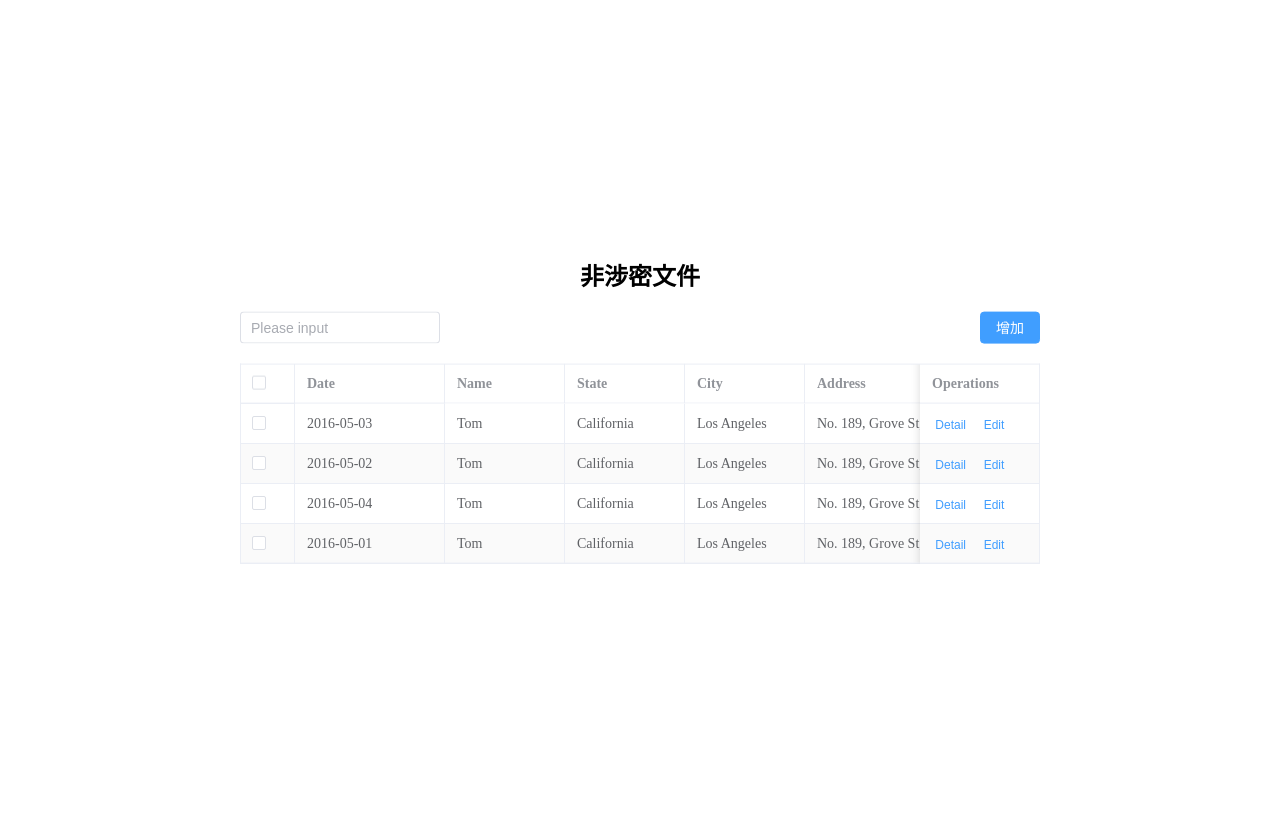
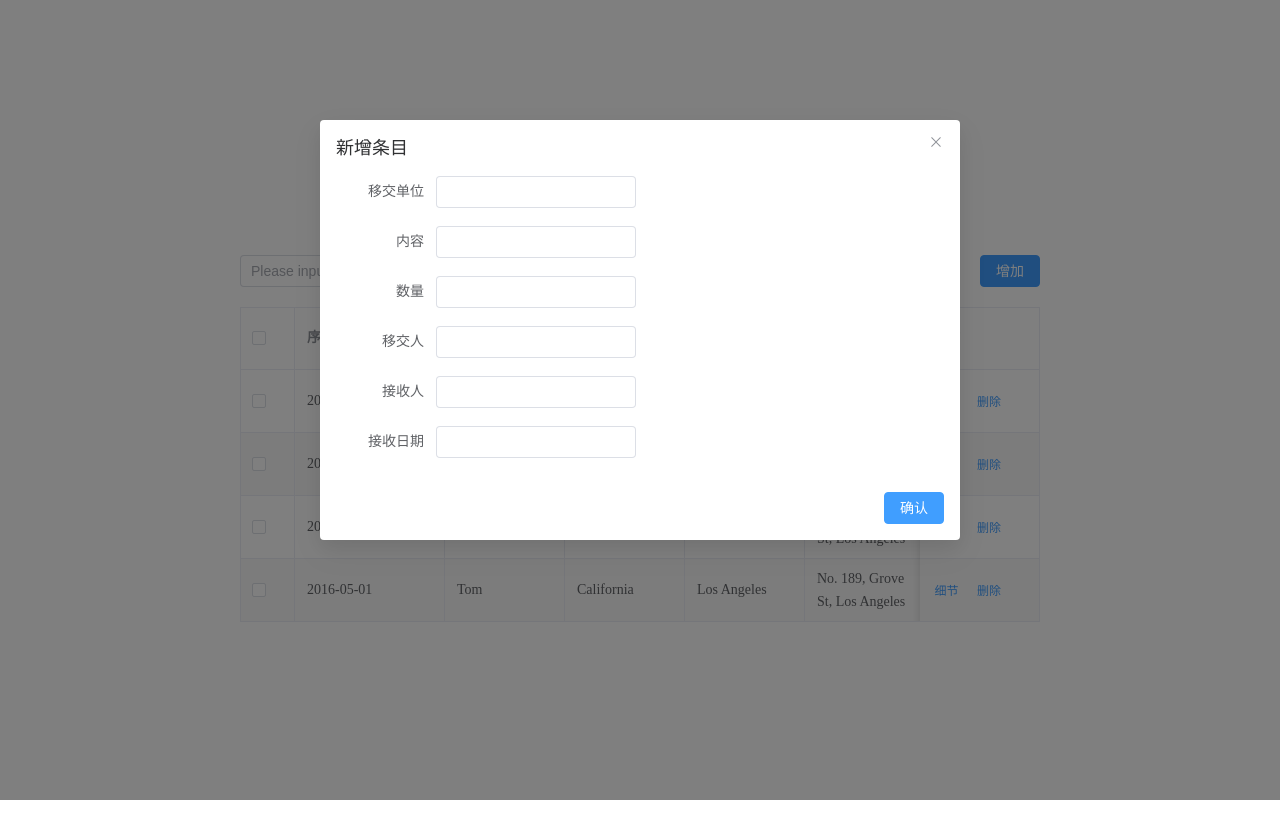
Before and after one commit to zhyishen/Items_destroyed_WMS, a Vue app in the folder vue_ui/: page / in a window 1280 px wide. Both pictures are taken after a click on the button "增加". Before the commit the page ends 800 px from the top, so only its background shows below. Built offline with nearby package versions, Linux system fonts and the light colour scheme.

Commit message:
add input form

```diff
--- a/vue_ui/App.vue
+++ b/vue_ui/App.vue
@@ -5,41 +5,52 @@
     let queryInput = ref("")
     let multipleSelection = ref([])
     let tableData = ref([{
-    date: '2016-05-03',
-    name: 'Tom',
-    state: 'California',
-    city: 'Los Angeles',
-    address: 'No. 189, Grove St, Los Angeles',
-    zip: 'CA 90036',
-    tag: 'Home',
+        id: '2016-05-03',
+        department: 'Tom',
+        detail: 'California',
+        quantity: 'Los Angeles',
+        transferor: 'No. 189, Grove St, Los Angeles',
+        recipient: 'CA 90036',
+        receiveDate: 'Home',
     },
     {
-    date: '2016-05-02',
-    name: 'Tom',
-    state: 'California',
-    city: 'Los Angeles',
-    address: 'No. 189, Grove St, Los Angeles',
-    zip: 'CA 90036',
-    tag: 'Office',
+        id: '2016-05-02',
+        department: 'Tom',
+        detail: 'California',
+        quantity: 'Los Angeles',
+        transferor: 'No. 189, Grove St, Los Angeles',
+        recipient: 'CA 90036',
+        receiveDate: 'Office',
     },
     {
-    date: '2016-05-04',
-    name: 'Tom',
-    state: 'California',
-    city: 'Los Angeles',
-    address: 'No. 189, Grove St, Los Angeles',
-    zip: 'CA 90036',
-    tag: 'Home',
+        id: '2016-05-04',
+        department: 'Tom',
+        detail: 'California',
+        quantity: 'Los Angeles',
+        transferor: 'No. 189, Grove St, Los Angeles',
+        recipient: 'CA 90036',
+        receiveDate: 'Home',
     },
     {
-    date: '2016-05-01',
-    name: 'Tom',
-    state: 'California',
-    city: 'Los Angeles',
-    address: 'No. 189, Grove St, Los Angeles',
-    zip: 'CA 90036',
-    tag: 'Office',
+        id: '2016-05-01',
+        department: 'Tom',
+        detail: 'California',
+        quantity: 'Los Angeles',
+        transferor: 'No. 189, Grove St, Los Angeles',
+        recipient: 'CA 90036',
+        receiveDate: 'Office',
     },])
+    let dialogFormVisible = ref(false)
+    let tableForm = ref({
+        id:'',
+        department:'',
+        detail:'',
+        quantity:'',
+        transferor:'',
+        recipient:'',
+        receiveDate:''
+    })
+
     // 方法
     const handleClick = () =>{
         console.log('click')
@@ -48,6 +59,9 @@
     const handleSelectionChange = (val) => {
         multipleSelection.value = val
         console.log(val);
+    }
+    const handleAdd = () =>{
+        dialogFormVisible.value = true
     }
 
 </script>
@@ -59,8 +73,8 @@
         </div>
         <!-- query -->
         <div class="query-box">
-            <el-input v-model="queryInput" placeholder="Please input" />
-            <el-button type="primary">增加</el-button>
+            <el-input class="query-input" v-model="queryInput" placeholder="Please input" />
+            <el-button type="primary" @click="handleAdd">增加</el-button>
         </div>
         <!-- table -->
         <div class="table">
@@ -73,19 +87,53 @@
                 @selection-change="handleSelectionChange"
             >
                 <el-table-column type="selection" width="55" />
-                <el-table-column fixed prop="date" label="Date" width="150" />
-                <el-table-column prop="name" label="Name" width="120" />
-                <el-table-column prop="state" label="State" width="120" />
-                <el-table-column prop="city" label="City" width="120" />
-                <el-table-column prop="address" label="Address" width="600" />
-                <el-table-column prop="zip" label="Zip" width="120" />
-                <el-table-column fixed="right" label="Operations" width="120">
+                <el-table-column fixed prop="id" label="序号" width="150" />
+                <el-table-column prop="department" label="移交单位" width="120" />
+                <el-table-column prop="detail" label="内容（明细）" width="120" />
+                <el-table-column prop="quantity" label="数量（单位公斤）" width="120" />
+                <el-table-column prop="transferor" label="移交人" width="120" />
+                <el-table-column prop="recipient" label="接收人" width="120" />
+                <el-table-column prop="receiveDate" label="接收日期" width="120" />
+                <el-table-column fixed="right" label="操作" width="120">
                     <template #default>
-                        <el-button link type="primary" size="small" @click="handleClick">Detail</el-button>
-                        <el-button link type="primary" size="small">Edit</el-button>
+                        <el-button link type="primary" size="small" @click="handleClick">细节</el-button>
+                        <el-button link type="primary" size="small">删除</el-button>
                     </template>
                 </el-table-column>
             </el-table>
+        </div>
+        <div>
+            <!-- input window -->
+            <el-dialog v-model="dialogFormVisible" title="新增条目">
+                <el-form :model="tableForm">
+                    <el-form-item label="移交单位" :label-width="100">
+                        <el-input v-model="tableForm.department" autocomplete="off" />
+                    </el-form-item>
+                    <el-form-item label="内容" :label-width="100">
+                        <el-input v-model="tableForm.detail" autocomplete="off" />
+                    </el-form-item>
+                    <el-form-item label="数量" :label-width="100">
+                        <el-input v-model="tableForm.quantity" autocomplete="off" />
+                    </el-form-item>
+                    <el-form-item label="移交人" :label-width="100">
+                        <el-input v-model="tableForm.transferor" autocomplete="off" />
+                    </el-form-item>
+                    <el-form-item label="接收人" :label-width="100">
+                        <el-input v-model="tableForm.recipient" autocomplete="off" />
+                    </el-form-item>
+                    <el-form-item label="接收日期" :label-width="100">
+                        <el-input v-model="tableForm.receiveDate" autocomplete="off" />
+                    </el-form-item>
+
+                </el-form>
+                <template #footer>
+                <span class="dialog-footer">
+                    <el-button type="primary" @click="dialogFormVisible = false">
+                    确认
+                    </el-button>
+                </span>
+                </template>
+            </el-dialog>
         </div>
     </div>
 
@@ -95,10 +143,7 @@
 <style scoped>
 .table-box{
     width: 800px;
-    position: absolute;
-    top: 50%;
-    left: 50%;
-    transform: translate(-50%, -50%);
+    margin: 200px auto;
 }
 .title{
     text-align: center;
@@ -111,5 +156,7 @@
 .el-input{
     width: 200px;
 }
-
+.query-input{
+    width:200px;
+}
 </style>
```
Lines whose indentation alone changed are shown as unchanged.
